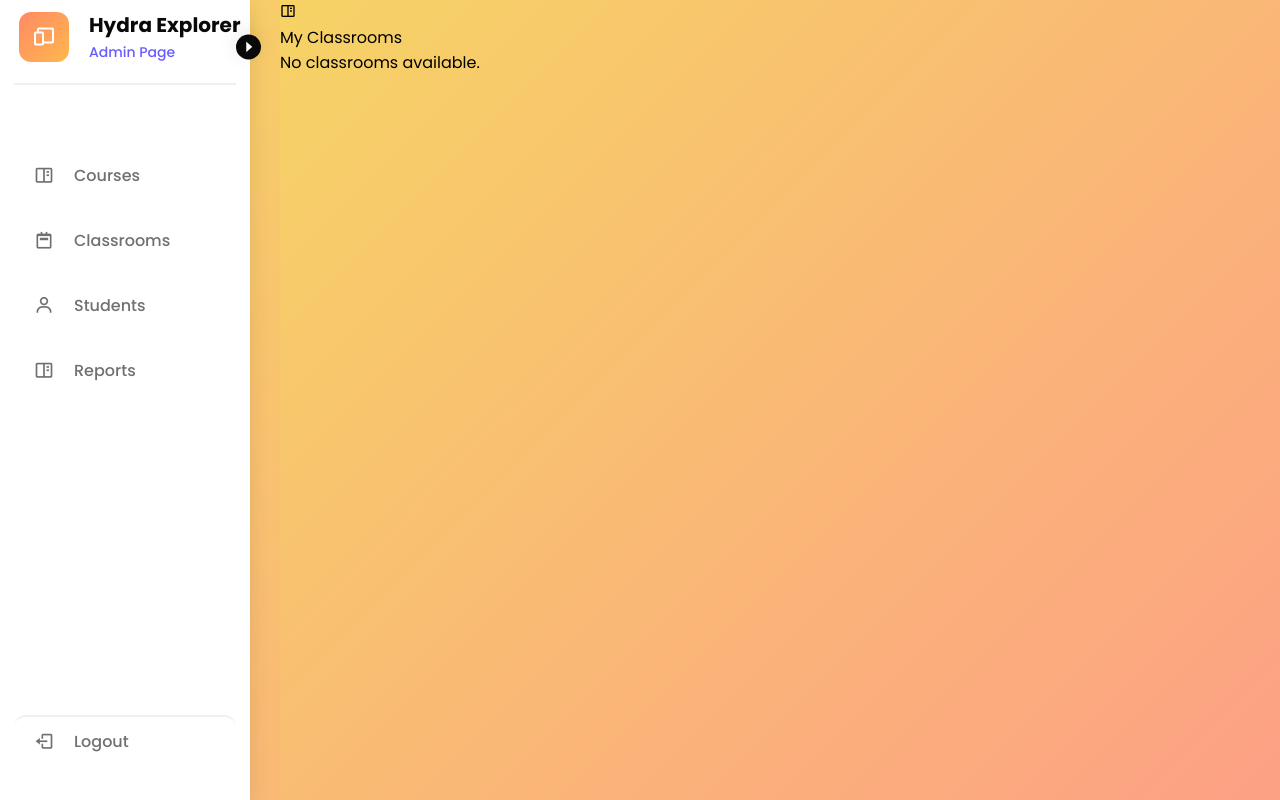
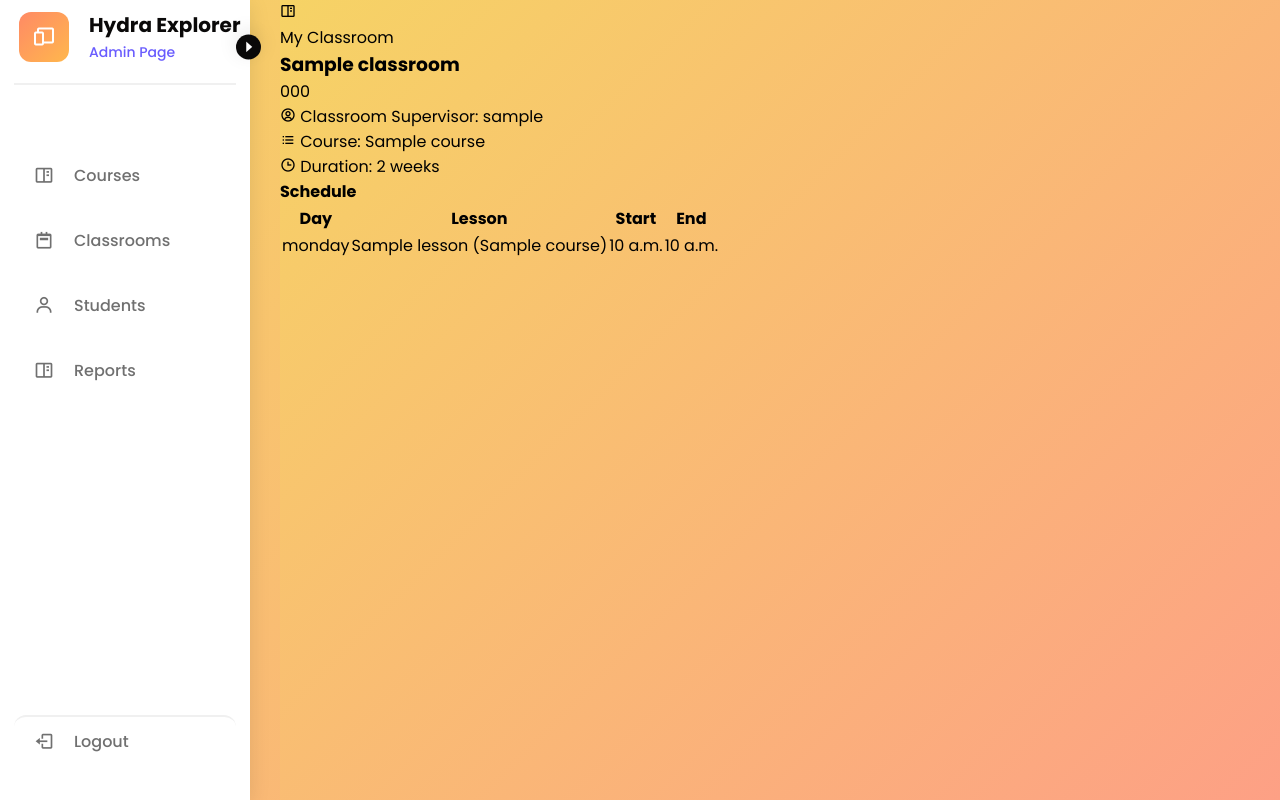
Before and after one commit to NotDidy/E-Learning-Platform, a Django app: page /classrooms/classrooms/1/preview/ in a window 1280 px wide. Run offline with Django 5.2, Linux system fonts and the light colour scheme; a user stored in the database is signed in; tables that the repository leaves empty hold one stand-in row (values such as "Sample post").

Commit message:
Fixed classroom preview template to use single classroom object instead of classrooms list - Updated `classroom_preview.html` to render the details of one classroom and its `schedules` - Removed for-loop over `classrooms` which was causing “No classrooms available” message

```diff
--- a/Backend/templates/classrooms/classroom_preview.html
+++ b/Backend/templates/classrooms/classroom_preview.html
@@ -8,7 +8,7 @@
             <div class="course-icon">
                 <i class='bx bx-book-content icon'></i>
             </div>
-            My Classrooms
+            My Classroom
         </div>
         {% if user.is_authenticated and user.role == "INSTRUCTOR" %}
         <a href="{% url 'create_classroom' %}" class="view-courses btn btn-primary">
@@ -19,8 +19,6 @@
     </div>
 </div>
 
-<div class="courses-grid" id="coursesGrid">
-    {% for classroom in classrooms %}
 <div class="course-card">
     <div class="course-card-header">
         <div class="course-info">
@@ -51,14 +49,29 @@
             <span class="detail-value">{{ classroom.duration_weeks }} weeks</span>
         </div>
     </div>
-        <div class="course-actions">
-            <a href="{% url 'classroom_detail' classroom.id %}" class="btn btn-sm btn-outline-primary">
-                <i class="bx bx-show"></i> View Details
-            </a>
-        </div>
-    </div>
+
+    <h4 class="mt-3">Schedule</h4>
+    <table class="table table-striped">
+        <thead>
+        <tr>
+            <th>Day</th>
+            <th>Lesson</th>
+            <th>Start</th>
+            <th>End</th>
+        </tr>
+        </thead>
+        <tbody>
+        {% for schedule in schedules %}
+        <tr>
+            <td>{{ schedule.day }}</td>
+            <td>{{ schedule.lesson }}</td>
+            <td>{{ schedule.start_time }}</td>
+            <td>{{ schedule.end_time }}</td>
+        </tr>
         {% empty %}
-    <p>No classrooms available.</p>
+        <tr><td colspan="4">No schedule added.</td></tr>
         {% endfor %}
+        </tbody>
+    </table>
 </div>
 {% endblock %}
```
Lines whose indentation alone changed are shown as unchanged.
